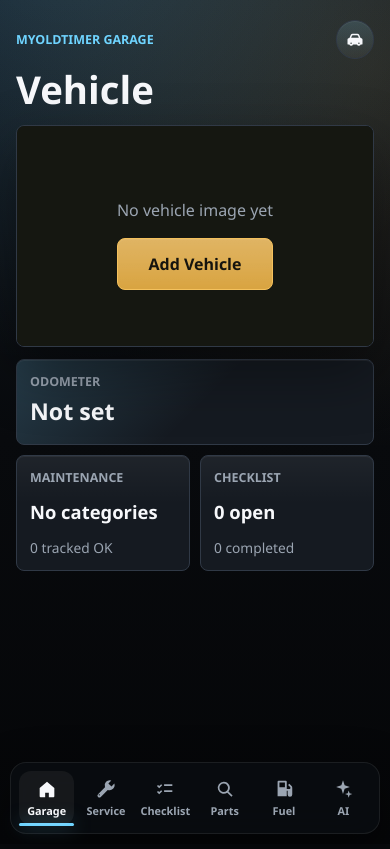
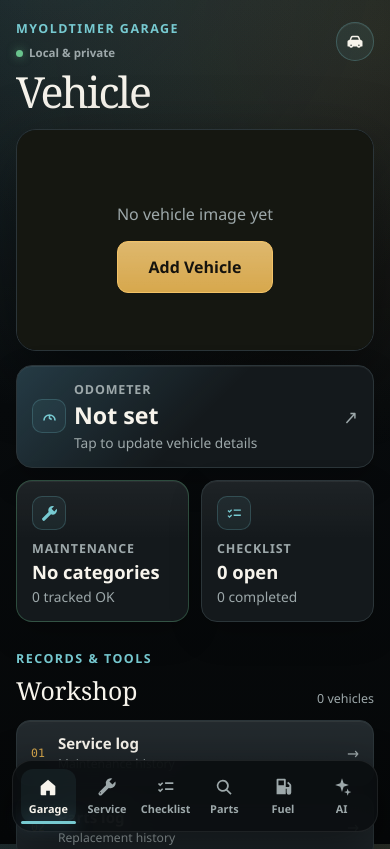
Before and after one commit to alejanpa17/myOldtimer, a React (Vite) app: page / in a window 390 px wide. Shown: the top 849 px of the page. Built offline with nearby package versions, Linux system fonts and the light colour scheme.

Commit message:
Improve mobile UI and diagnostics clarity

```diff
--- a/src/index.css
+++ b/src/index.css
@@ -1,21 +1,24 @@
 :root {
   color-scheme: dark;
-  --bg: #080a0d;
-  --bg-accent: #10141a;
-  --surface: #151a21;
-  --surface-2: #1c222b;
-  --surface-3: #262d37;
-  --text: #f7f8fb;
-  --muted: #9ba5b2;
-  --accent: #d9a441;
-  --accent-strong: #f4c15d;
-  --electric: #6fd4ff;
-  --green: #58c27d;
-  --danger: #ef6a5f;
-  --border: #303946;
-  --border-strong: #465364;
-  --shadow: 0 24px 60px rgba(0, 0, 0, 0.38);
-  --panel-glow: 0 1px 0 rgba(255, 255, 255, 0.06) inset;
+  --bg: #080b0d;
+  --bg-accent: #101518;
+  --surface: #14191c;
+  --surface-2: #1b2226;
+  --surface-3: #242d32;
+  --text: #f7f4ec;
+  --muted: #9da8aa;
+  --accent: #d7a84d;
+  --accent-strong: #f2c267;
+  --electric: #77cad1;
+  --green: #69c48d;
+  --danger: #ed7468;
+  --border: #2b3539;
+  --border-strong: #465459;
+  --shadow: 0 24px 70px rgba(0, 0, 0, 0.42);
+  --shadow-soft: 0 12px 32px rgba(0, 0, 0, 0.22);
+  --panel-glow: 0 1px 0 rgba(255, 255, 255, 0.055) inset;
+  --radius: 16px;
+  --radius-small: 11px;
 }
 
 *,
@@ -39,10 +42,11 @@ body {
   font-family: "Segoe UI", Tahoma, Geneva, Verdana, sans-serif;
   line-height: 1.4;
   background:
-    radial-gradient(circle at 18% -10%, rgba(111, 212, 255, 0.18), transparent 28rem),
-    radial-gradient(circle at 95% 8%, rgba(217, 164, 65, 0.12), transparent 24rem),
-    linear-gradient(180deg, #121820 0%, var(--bg) 52%, #050608 100%),
+    radial-gradient(circle at 12% -8%, rgba(119, 202, 209, 0.13), transparent 30rem),
+    radial-gradient(circle at 96% 4%, rgba(215, 168, 77, 0.11), transparent 26rem),
+    linear-gradient(180deg, #11171a 0%, var(--bg) 48%, #050708 100%),
     var(--bg);
+  background-attachment: fixed;
   color: var(--text);
 }
 
@@ -51,7 +55,7 @@ a {
 }
 
 .page {
-  max-width: 760px;
+  max-width: 800px;
   margin: 0 auto;
   padding:
     calc(20px + env(safe-area-inset-top))
@@ -65,10 +69,39 @@ a {
 }
 
 .page-title {
-  margin: 4px 0 18px;
-  font-size: 1.35rem;
-  line-height: 1.1;
-  letter-spacing: 0;
+  position: relative;
+  margin: 4px 0 22px;
+  padding-left: 14px;
+  font-size: clamp(1.55rem, 5vw, 2rem);
+  line-height: 1.05;
+  letter-spacing: -0.025em;
+}
+
+.page-title::before {
+  content: "";
+  position: absolute;
+  left: 0;
+  top: 0.08em;
+  bottom: 0.08em;
+  width: 3px;
+  border-radius: 99px;
+  background: var(--accent);
+  box-shadow: 0 0 16px rgba(215, 168, 77, 0.28);
+}
+
+.page-heading {
+  margin-bottom: 22px;
+}
+
+.page-heading .page-title {
+  margin: 7px 0 8px;
+}
+
+.page-heading > p:last-child {
+  max-width: 38rem;
+  margin: 0;
+  color: var(--muted);
+  font-size: 0.92rem;
 }
 
 .topbar {
@@ -88,9 +121,9 @@ a {
     linear-gradient(180deg, rgba(255, 255, 255, 0.035), transparent 58%),
     var(--surface);
   border: 1px solid var(--border);
-  border-radius: 8px;
-  padding: 14px;
-  box-shadow: var(--panel-glow);
+  border-radius: var(--radius);
+  padding: 16px;
+  box-shadow: var(--panel-glow), var(--shadow-soft);
 }
 
 .stack {
@@ -111,7 +144,7 @@ a {
 .garage-hero {
   display: grid;
   gap: 16px;
-  margin-bottom: 12px;
+  margin-bottom: 14px;
 }
 
 .garage-hero-copy {
@@ -141,7 +174,7 @@ a {
   color: var(--electric);
   font-size: 0.78rem;
   font-weight: 800;
-  letter-spacing: 0;
+  letter-spacing: 0.12em;
   text-transform: uppercase;
 }
 
@@ -153,9 +186,26 @@ a {
   display: inline-flex;
   align-items: center;
   justify-content: center;
-  background:
-    linear-gradient(180deg, rgba(111, 212, 255, 0.12), transparent),
-    rgba(255, 255, 255, 0.045);
+  border-color: rgba(119, 202, 209, 0.26);
+  background: rgba(119, 202, 209, 0.08);
+}
+
+.local-data-badge {
+  display: inline-flex;
+  align-items: center;
+  gap: 6px;
+  margin-top: 8px;
+  color: var(--muted);
+  font-size: 0.72rem;
+  font-weight: 650;
+}
+
+.local-data-badge > span {
+  width: 7px;
+  height: 7px;
+  border-radius: 50%;
+  background: var(--green);
+  box-shadow: 0 0 10px rgba(105, 196, 141, 0.55);
 }
 
 .vehicle-profile-access svg {
@@ -172,10 +222,12 @@ a {
 .garage-vehicle-card {
   min-height: 118px;
   display: grid;
-  grid-template-rows: 72px auto;
+  position: relative;
+  grid-template-rows: 84px auto;
   gap: 8px;
   padding: 8px;
   text-align: center;
+  border-radius: var(--radius);
   background: var(--surface);
 }
 
@@ -190,8 +242,8 @@ a {
 .garage-car-placeholder,
 .garage-add-icon {
   width: 100%;
-  height: 72px;
-  border-radius: 8px;
+  height: 84px;
+  border-radius: var(--radius-small);
 }
 
 .garage-vehicle-thumb {
@@ -221,6 +273,21 @@ a {
   font-weight: 700;
   line-height: 1.15;
   overflow-wrap: anywhere;
+}
+
+.garage-active-label {
+  position: absolute;
+  top: 14px;
+  right: 14px;
+  padding: 4px 8px;
+  border-radius: 999px;
+  color: #17140d;
+  background: var(--accent-strong);
+  font-size: 0.65rem;
+  font-weight: 850;
+  letter-spacing: 0.06em;
+  text-transform: uppercase;
+  box-shadow: 0 5px 14px rgba(0, 0, 0, 0.35);
 }
 
 .garage-add-card {
@@ -256,8 +323,12 @@ a {
 
 .home-title {
   margin: 0;
-  font-size: 2.4rem;
-  line-height: 1.05;
+  max-width: 16ch;
+  font-family: Georgia, "Times New Roman", serif;
+  font-size: clamp(2.45rem, 11vw, 4.7rem);
+  font-weight: 500;
+  line-height: 0.94;
+  letter-spacing: -0.045em;
 }
 
 .home-subtitle {
@@ -269,7 +340,7 @@ a {
 
 .garage-hero-media {
   position: relative;
-  border-radius: 8px;
+  border-radius: 20px;
   overflow: hidden;
   border: 1px solid var(--border);
   background:
@@ -288,23 +359,25 @@ a {
 .home-status-grid {
   display: grid;
   grid-template-columns: repeat(2, minmax(0, 1fr));
-  gap: 10px;
-  margin-bottom: 18px;
+  gap: 12px;
+  margin-bottom: 28px;
 }
 
 .status-tile {
+  position: relative;
   min-height: 116px;
   display: flex;
   flex-direction: column;
   justify-content: space-between;
   gap: 8px;
-  padding: 13px;
+  padding: 15px;
   border: 1px solid var(--border);
-  border-radius: 8px;
+  border-radius: var(--radius);
   background:
     linear-gradient(180deg, rgba(255, 255, 255, 0.045), transparent 42%),
     var(--surface);
-  box-shadow: var(--panel-glow);
+  box-shadow: var(--panel-glow), var(--shadow-soft);
+  overflow: hidden;
 }
 
 .status-tile-button {
@@ -312,6 +385,23 @@ a {
   text-align: left;
 }
 
+.status-tile-button::after {
+  content: "";
+  position: absolute;
+  inset: auto 0 0;
+  height: 2px;
+  background: var(--electric);
+  opacity: 0;
+  transform: scaleX(0.55);
+  transition: opacity 160ms ease, transform 160ms ease;
+}
+
+.status-tile-button:hover::after,
+.status-tile-button:focus-visible::after {
+  opacity: 0.9;
+  transform: scaleX(1);
+}
+
 .status-tile-button:hover {
   border-color: var(--border-strong);
 }
@@ -319,7 +409,10 @@ a {
 .status-tile-large {
   grid-column: 1 / -1;
   min-height: 86px;
-  justify-content: flex-start;
+  display: grid;
+  grid-template-columns: auto 1fr auto;
+  align-items: center;
+  justify-content: initial;
   background:
     linear-gradient(135deg, rgba(111, 212, 255, 0.18), transparent 52%),
     var(--surface);
@@ -330,7 +423,7 @@ a {
   font-size: 0.78rem;
   font-weight: 700;
   text-transform: uppercase;
-  letter-spacing: 0;
+  letter-spacing: 0.07em;
 }
 
 .status-tile strong {
@@ -346,6 +439,114 @@ a {
 .status-note {
   color: var(--muted);
   font-size: 0.86rem;
+}
+
+.status-copy {
+  display: grid;
+  gap: 5px;
+  min-width: 0;
+}
+
+.status-icon {
+  display: inline-grid;
+  width: 34px;
+  height: 34px;
+  place-items: center;
+  border: 1px solid rgba(119, 202, 209, 0.22);
+  border-radius: 10px;
+  color: var(--electric);
+  background: rgba(119, 202, 209, 0.07);
+}
+
+.status-icon svg {
+  width: 19px;
+  height: 19px;
+}
+
+.status-tile:not(.status-tile-large) .status-icon {
+  margin-bottom: 2px;
+}
+
+.status-arrow {
+  color: var(--muted);
+  font-size: 1.2rem;
+}
+
+.status-tile-overdue {
+  border-color: rgba(237, 116, 104, 0.42);
+}
+
+.status-tile-dueSoon {
+  border-color: rgba(215, 168, 77, 0.42);
+}
+
+.status-tile-ok {
+  border-color: rgba(105, 196, 141, 0.3);
+}
+
+.home-workshop {
+  margin-top: 4px;
+}
+
+.section-heading-row {
+  display: flex;
+  align-items: end;
+  justify-content: space-between;
+  gap: 12px;
+  margin-bottom: 12px;
+}
+
+.section-heading-row h2 {
+  margin: 5px 0 0;
+  font-family: Georgia, "Times New Roman", serif;
+  font-size: 1.55rem;
+  font-weight: 500;
+}
+
+.section-count {
+  color: var(--muted);
+  font-size: 0.78rem;
+}
+
+.quick-action-grid {
+  display: grid;
+  gap: 8px;
+}
+
+.quick-action {
+  display: grid;
+  grid-template-columns: auto 1fr auto;
+  align-items: center;
+  gap: 13px;
+  min-height: 66px;
+  padding: 11px 14px;
+  text-align: left;
+  border-radius: 14px;
+}
+
+.quick-action-number {
+  color: var(--accent);
+  font-family: ui-monospace, SFMono-Regular, Consolas, monospace;
+  font-size: 0.72rem;
+}
+
+.quick-action > span:nth-child(2) {
+  display: grid;
+  gap: 2px;
+}
+
+.quick-action strong {
+  font-size: 0.94rem;
+}
+
+.quick-action small {
+  color: var(--muted);
+  font-size: 0.76rem;
+}
+
+.quick-action > span:last-child {
+  color: var(--muted);
+  font-size: 1rem;
 }
 
 .provider-grid {
@@ -383,7 +584,7 @@ button,
   width: 100%;
   border: 1px solid var(--border);
   color: var(--text);
-  border-radius: 8px;
+  border-radius: var(--radius-small);
   min-height: 52px;
   font-size: 1rem;
   padding: 12px 14px;
@@ -474,8 +675,8 @@ button:disabled,
   border: 1px solid var(--border);
   background: rgba(255, 255, 255, 0.045);
   color: var(--text);
-  border-radius: 8px;
-  padding: 11px 12px;
+  border-radius: var(--radius-small);
+  padding: 12px 13px;
   font-size: 0.98rem;
 }
 
@@ -550,7 +751,40 @@ button:focus-visible,
   align-items: center;
   justify-content: center;
   text-align: center;
-  padding: 16px;
+  padding: 22px;
+}
+
+.demo-notice {
+  display: grid;
+  grid-template-columns: auto 1fr;
+  align-items: start;
+  gap: 12px;
+  margin: -4px 0 16px;
+  padding: 13px 14px;
+  border: 1px solid rgba(215, 168, 77, 0.38);
+  border-radius: 14px;
+  color: #ded4bd;
+  background: rgba(215, 168, 77, 0.085);
+  font-size: 0.82rem;
+  line-height: 1.45;
+}
+
+.demo-notice strong {
+  display: block;
+  margin-bottom: 1px;
+  color: var(--accent-strong);
+}
+
+.demo-notice-icon {
+  display: grid;
+  min-width: 38px;
+  height: 28px;
+  place-items: center;
+  border-radius: 7px;
+  color: #17140d;
+  background: var(--accent);
+  font: 850 0.62rem/1 ui-monospace, SFMono-Regular, Consolas, monospace;
+  letter-spacing: 0.08em;
 }
 
 .list {
@@ -595,10 +829,10 @@ button:focus-visible,
 
 .bottom-nav {
   position: fixed;
-  left: calc(10px + env(safe-area-inset-left));
-  right: calc(10px + env(safe-area-inset-right));
-  bottom: calc(10px + env(safe-area-inset-bottom));
-  max-width: 760px;
+  left: calc(12px + env(safe-area-inset-left));
+  right: calc(12px + env(safe-area-inset-right));
+  bottom: calc(12px + env(safe-area-inset-bottom));
+  max-width: 776px;
   min-height: 70px;
   margin: 0 auto;
   display: grid;
@@ -606,8 +840,8 @@ button:focus-visible,
   gap: 4px;
   padding: 8px;
   border: 1px solid rgba(255, 255, 255, 0.08);
-  border-radius: 16px;
-  background: rgba(10, 13, 17, 0.88);
+  border-radius: 20px;
+  background: rgba(10, 14, 16, 0.9);
   box-shadow: 0 18px 50px rgba(0, 0, 0, 0.44);
   backdrop-filter: blur(18px);
   --active-index: 0;
@@ -663,7 +897,7 @@ button:focus-visible,
 
 .bottom-nav-item-active {
   color: var(--text);
-  background: rgba(255, 255, 255, 0.055);
+  background: rgba(119, 202, 209, 0.075);
 }
 
 .bottom-nav-item:active {
@@ -836,10 +1070,10 @@ button:focus-visible,
   max-height: calc(100dvh - 112px - env(safe-area-inset-bottom));
   overflow-y: auto;
   overscroll-behavior: contain;
-  background: #171914;
+  background: #141a1d;
   border: 1px solid var(--border);
-  border-radius: 8px;
-  padding: 16px;
+  border-radius: 20px;
+  padding: 18px;
   box-shadow: var(--shadow);
 }
 
@@ -868,8 +1102,8 @@ button:focus-visible,
   margin-top: 4px;
   padding-top: 12px;
   background:
-    linear-gradient(180deg, rgba(23, 25, 20, 0), #171914 28%),
-    #171914;
+    linear-gradient(180deg, rgba(20, 26, 29, 0), #141a1d 28%),
+    #141a1d;
   z-index: 2;
 }
 
@@ -1687,7 +1921,7 @@ button:focus-visible,
   }
 
   .home-title {
-    font-size: 3.05rem;
+    font-size: 3.65rem;
   }
 
   .home-status-grid {
@@ -1697,4 +1931,17 @@ button:focus-visible,
   .status-tile-large {
     grid-column: auto;
   }
-}
+
+  .quick-action-grid {
+    grid-template-columns: repeat(3, minmax(0, 1fr));
+  }
+
+  .quick-action {
+    grid-template-columns: auto 1fr;
+    min-height: 88px;
+  }
+
+  .quick-action > span:last-child {
+    display: none;
+  }
+}
--- a/src/pages/Diagnostics.jsx
+++ b/src/pages/Diagnostics.jsx
@@ -48,6 +48,11 @@ function Diagnostics() {
     <main className="page">
       <h2 className="page-title">Diagnostics</h2>
 
+      <aside className="demo-notice" role="note">
+        <span className="demo-notice-icon" aria-hidden="true">SIM</span>
+        <span><strong>Simulation mode</strong> Values, scans, and commands on this screen are generated locally. No vehicle hardware is connected.</span>
+      </aside>
+
       <section className="card stack">
         <h3 style={{ margin: 0 }}>Connection State</h3>
         <p className={connected ? "" : "warning"} style={{ margin: 0 }}>
--- a/src/pages/FaultCodes.jsx
+++ b/src/pages/FaultCodes.jsx
@@ -76,6 +76,11 @@ function FaultCodes() {
     <main className="page">
       <h2 className="page-title">Current Fault Codes</h2>
 
+      <aside className="demo-notice" role="note">
+        <span className="demo-notice-icon" aria-hidden="true">SIM</span>
+        <span><strong>Demo scan</strong> Results are randomly generated and are not readings from your vehicle.</span>
+      </aside>
+
       {renderedCodes}
 
       {status && <p className="muted">{status}</p>}
--- a/src/pages/FaultHistory.jsx
+++ b/src/pages/FaultHistory.jsx
@@ -22,6 +22,11 @@ function FaultHistory() {
     <main className="page">
       <h2 className="page-title">Fault Code History</h2>
 
+      <aside className="demo-notice" role="note">
+        <span className="demo-notice-icon" aria-hidden="true">SIM</span>
+        <span><strong>Simulation history</strong> These entries come from demo scans, not vehicle hardware.</span>
+      </aside>
+
       <section className="list">
         {history.length === 0 && (
           <article className="card">
--- a/src/pages/Garage.jsx
+++ b/src/pages/Garage.jsx
@@ -61,7 +61,11 @@ function Garage() {
 
   return (
     <main className="page">
-      <h2 className="page-title">Garage</h2>
+      <header className="page-heading">
+        <p className="eyebrow">Your collection</p>
+        <h2 className="page-title">Garage</h2>
+        <p>Choose a vehicle to make its records active, or tap the current one to edit its profile.</p>
+      </header>
 
       <section className="garage-page-grid" aria-label="Vehicles">
         {vehicles.map((vehicle) => (
@@ -83,6 +87,9 @@ function Garage() {
               <CarPlaceholder />
             )}
             <span className="garage-vehicle-name">{getVehicleLabel(vehicle)}</span>
+            {vehicle.id === selectedVehicleId && (
+              <span className="garage-active-label">Active</span>
+            )}
           </button>
         ))}
 
--- a/src/pages/Home.jsx
+++ b/src/pages/Home.jsx
@@ -101,6 +101,25 @@ function formatNumber(value, decimals = 0) {
   });
 }
 
+function DashboardIcon({ name }) {
+  const paths = {
+    odometer:
+      "M4 17a8 8 0 1 1 16 0h-2a6 6 0 1 0-12 0H4Zm8-8a1 1 0 0 1 1 1v3.6l2.3 1.3-1 1.8-2.8-1.7a1 1 0 0 1-.5-.9V10a1 1 0 0 1 1-1Z",
+    service:
+      "M21.1 6.1a5.5 5.5 0 0 1-7.2 6.9l-7.6 7.6a2.1 2.1 0 0 1-3-3l7.6-7.6A5.5 5.5 0 0 1 17.8 2.8l-3.2 3.2 3.4 3.4 3.1-3.3Z",
+    checklist:
+      "M7.8 6.7 5.7 8.8 4.4 7.5 3.2 8.7l2.5 2.5L9 7.9 7.8 6.7Zm3.2.1h9v1.8h-9V6.8Zm-3.2 6.5-2.1 2.1-1.3-1.3-1.2 1.2 2.5 2.5L9 14.5l-1.2-1.2Zm3.2.1h9v1.8h-9v-1.8Z",
+  };
+
+  return (
+    <span className="status-icon" aria-hidden="true">
+      <svg viewBox="0 0 24 24" focusable="false">
+        <path fill="currentColor" d={paths[name]} />
+      </svg>
+    </span>
+  );
+}
+
 function Home() {
   const navigate = useNavigate();
   const [vehicles, setVehicles] = useState([]);
@@ -196,6 +215,14 @@ function Home() {
     return "No categories";
   }, [maintenanceSummary]);
 
+  const maintenanceTone = maintenanceSummary.overdue > 0
+    ? "overdue"
+    : maintenanceSummary.dueSoon > 0
+      ? "dueSoon"
+      : maintenanceSummary.unknown > 0
+        ? "unknown"
+        : "ok";
+
   const saveImage = async (imageDataUrl) => {
     await dbSet(STORAGE_KEYS.vehicleImage, imageDataUrl);
     setVehicleImage(imageDataUrl);
@@ -237,7 +264,12 @@ function Home() {
       <section className="garage-hero">
         <div className="garage-hero-copy">
           <div className="hero-status-row">
+            <div>
               <p className="eyebrow">myOldtimer Garage</p>
+              <span className="local-data-badge">
+                <span aria-hidden="true" /> Local &amp; private
+              </span>
+            </div>
             <div className="hero-status-actions">
               <button
                 type="button"
@@ -273,31 +305,74 @@ function Home() {
       </section>
 
       <section className="home-status-grid" aria-label="Garage status">
-        <article className="status-tile status-tile-large">
+        <button
+          type="button"
+          className="status-tile status-tile-large status-tile-button"
+          onClick={() => navigate("/vehicle")}
+          aria-label="Open vehicle profile to update odometer"
+        >
+          <DashboardIcon name="odometer" />
+          <span className="status-copy">
             <span className="status-kicker">Odometer</span>
             <strong>
               {currentMileage === null ? "Not set" : `${formatNumber(currentMileage)} km`}
             </strong>
-        </article>
+            <span className="status-note">Tap to update vehicle details</span>
+          </span>
+          <span className="status-arrow" aria-hidden="true">&#8599;</span>
+        </button>
 
         <button
           type="button"
-          className="status-tile status-tile-button"
+          className={`status-tile status-tile-button status-tile-${maintenanceTone}`}
           onClick={() => navigate("/maintenance")}
         >
+          <DashboardIcon name="service" />
+          <span className="status-copy">
             <span className="status-kicker">Maintenance</span>
             <strong>{maintenanceStatusLabel}</strong>
             <span className="status-note">{maintenanceSummary.ok} tracked OK</span>
+          </span>
         </button>
         <button
           type="button"
           className="status-tile status-tile-button"
           onClick={() => navigate("/checklist")}
         >
+          <DashboardIcon name="checklist" />
+          <span className="status-copy">
             <span className="status-kicker">Checklist</span>
             <strong>{checklistSummary.todo} open</strong>
             <span className="status-note">{checklistSummary.done} completed</span>
+          </span>
         </button>
+      </section>
+
+      <section className="home-workshop" aria-labelledby="workshop-title">
+        <div className="section-heading-row">
+          <div>
+            <p className="eyebrow">Records &amp; tools</p>
+            <h2 id="workshop-title">Workshop</h2>
+          </div>
+          <span className="section-count">{vehicles.length} {vehicles.length === 1 ? "vehicle" : "vehicles"}</span>
+        </div>
+        <div className="quick-action-grid">
+          <button type="button" className="quick-action" onClick={() => navigate("/maintenance/history")}>
+            <span className="quick-action-number">01</span>
+            <span><strong>Service log</strong><small>Maintenance history</small></span>
+            <span aria-hidden="true">&#8594;</span>
+          </button>
+          <button type="button" className="quick-action" onClick={() => navigate("/maintenance/replace")}>
+            <span className="quick-action-number">02</span>
+            <span><strong>Parts log</strong><small>Replacement history</small></span>
+            <span aria-hidden="true">&#8594;</span>
+          </button>
+          <button type="button" className="quick-action" onClick={() => navigate("/diagnostics")}>
+            <span className="quick-action-number">03</span>
+            <span><strong>Diagnostics</strong><small>Simulation tools</small></span>
+            <span aria-hidden="true">&#8594;</span>
+          </button>
+        </div>
       </section>
 
       <VehicleImageModal
--- a/src/pages/RelayTester.jsx
+++ b/src/pages/RelayTester.jsx
@@ -37,6 +37,11 @@ function RelayTester() {
     <main className="page">
       <h2 className="page-title">Relay Tester</h2>
 
+      <aside className="demo-notice" role="note">
+        <span className="demo-notice-icon" aria-hidden="true">SIM</span>
+        <span><strong>No physical commands</strong> This prototype only simulates relay actions on screen.</span>
+      </aside>
+
       <section className="stack">
         <button type="button" onClick={() => askToSend("Fuel Pump")}>
           Fuel Pump
```
Lines whose indentation alone changed are shown as unchanged.
